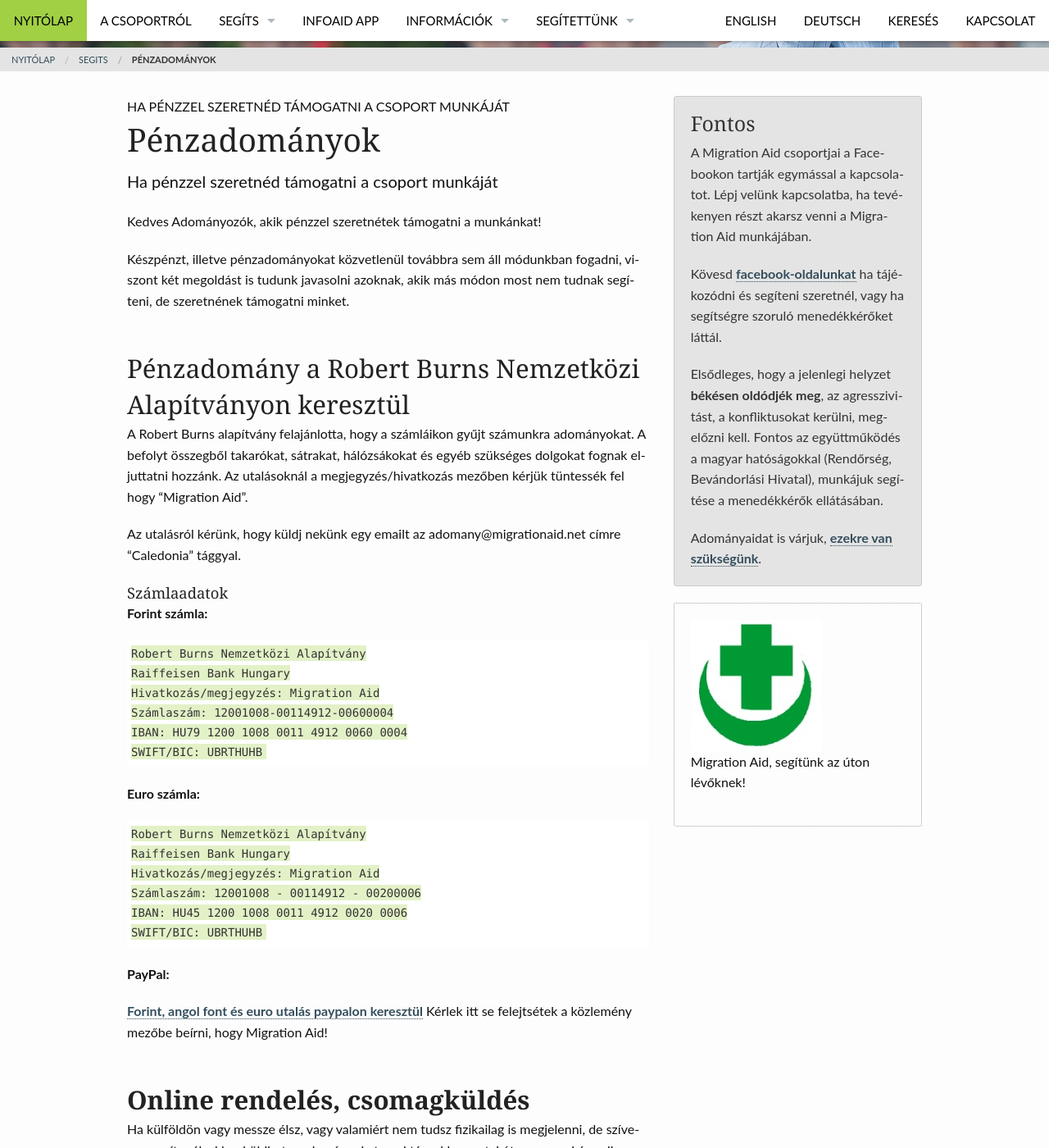
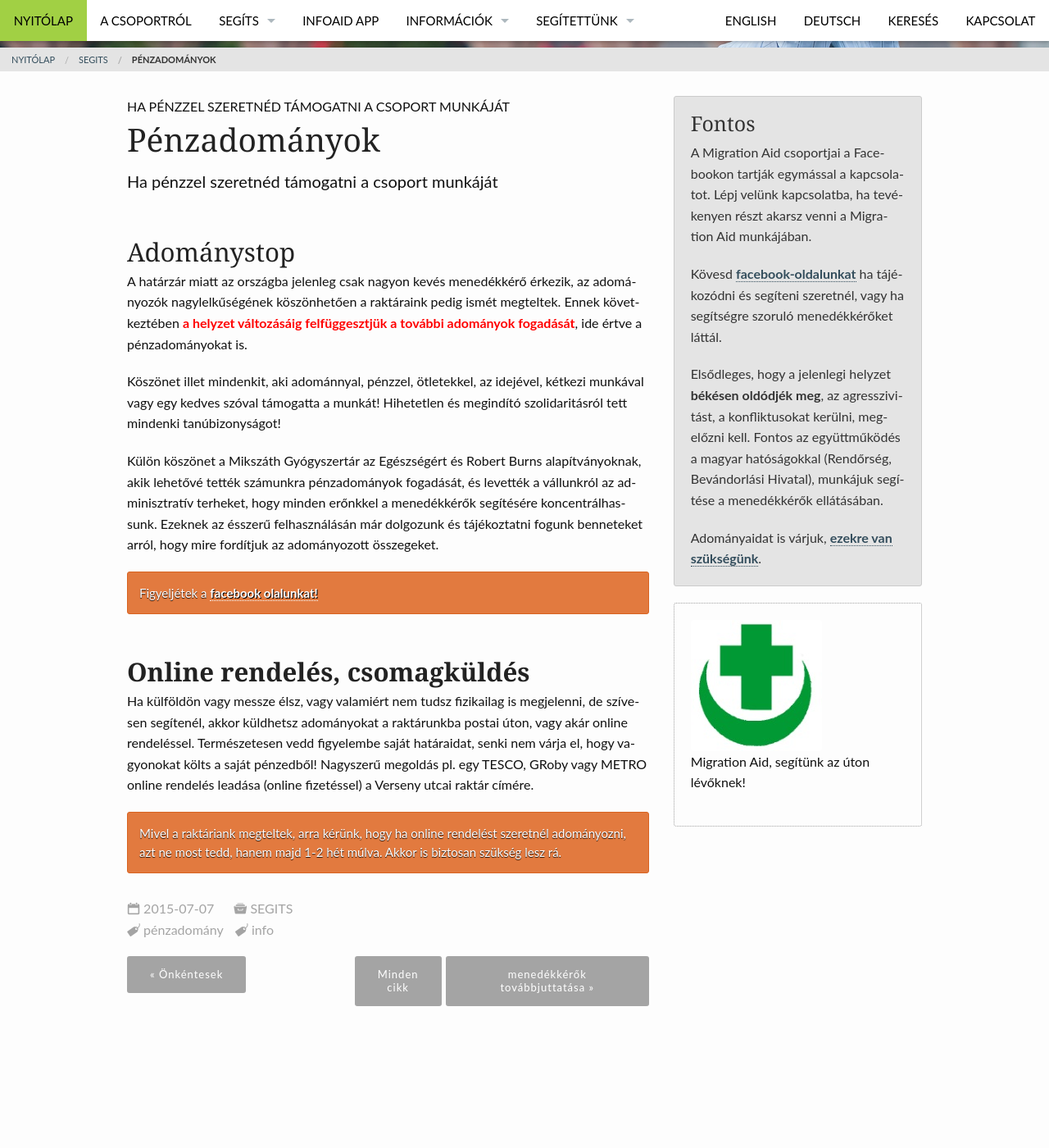
Before and after one commit to migaid/migaid.github.io, a Jekyll site: the page built from _posts/segits/2015-07-07-penzadomanyok.md, in a window 1280 px wide and 1400 px high, scrolled down 302 px. Shown: the whole window at 82% size. Built offline with Jekyll 4.4.1, drawn with Linux system fonts in a browser that asks for light colours.

Commit message:
adomanystop

```diff
--- a/_posts/segits/2015-07-07-penzadomanyok.md
+++ b/_posts/segits/2015-07-07-penzadomanyok.md
@@ -17,41 +17,16 @@
     - pénzadomány
     - info
 ---
+## Adománystop
 
-Kedves Adományozók, akik pénzzel szeretnétek támogatni a munkánkat!
+A határzár miatt az országba jelenleg csak nagyon kevés menedékkérő érkezik, az adományozók nagylelkűségének köszönhetően a raktáraink pedig ismét megteltek. Ennek következtében **<font color="red">a helyzet változásáig felfüggesztjük a további adományok fogadását</font>**, ide értve a pénzadományokat is.
 
-Készpénzt, illetve pénzadományokat közvetlenül továbbra sem áll módunkban fogadni, viszont két megoldást is tudunk javasolni azoknak, akik más módon most nem tudnak segíteni, de szeretnének támogatni minket.
+Köszönet illet mindenkit, aki adománnyal, pénzzel, ötletekkel, az idejével, kétkezi munkával vagy egy kedves szóval támogatta a munkát! Hihetetlen és megindító szolidaritásról tett mindenki tanúbizonyságot!
 
-## Pénzadomány a Robert Burns Nemzetközi Alapítványon keresztül
-A Robert Burns alapítvány felajánlotta, hogy a számláikon gyűjt számunkra adományokat. A befolyt összegből takarókat, sátrakat, hálózsákokat és egyéb szükséges dolgokat fognak eljuttatni hozzánk. Az utalásoknál a megjegyzés/hivatkozás mezőben kérjük tüntessék fel hogy "Migration Aid".
+Külön köszönet a Mikszáth Gyógyszertár az Egészségért és Robert Burns alapítványoknak, akik lehetővé tették számunkra pénzadományok fogadását, és levették a vállunkról az adminisztratív terheket, hogy minden erőnkkel a menedékkérők segítésére koncentrálhassunk.
+Ezeknek az ésszerű felhasználásán már dolgozunk és tájékoztatni fogunk benneteket arról, hogy mire fordítjuk az adományozott összegeket.
 
-Az utalásról kérünk, hogy küldj nekünk egy emailt az adomany@migrationaid.net címre "Caledonia" tággyal.
-
-##### Számlaadatok
-**Forint számla:**
-
-	Robert Burns Nemzetközi Alapítvány
-	Raiffeisen Bank Hungary
-	Hivatkozás/megjegyzés: Migration Aid
-	Számlaszám: 12001008-00114912-00600004
-	IBAN: HU79 1200 1008 0011 4912 0060 0004
-	SWIFT/BIC: UBRTHUHB
-
-**Euro számla:**
-
-	Robert Burns Nemzetközi Alapítvány
-	Raiffeisen Bank Hungary
-	Hivatkozás/megjegyzés: Migration Aid
-	Számlaszám: 12001008 - 00114912 - 00200006
-	IBAN: HU45 1200 1008 0011 4912 0020 0006
-	SWIFT/BIC: UBRTHUHB
-
-
-**PayPal:**
-
-[Forint, angol font és euro utalás paypalon keresztül](http://www.robert-burns-foundation.org/?page_id=80)
-Kérlek itt se felejtsétek a közlemény mezőbe beírni, hogy Migration Aid!
-
+{% include alert warning='Figyeljétek a <a href="https://www.facebook.com/migrationaidhungary"> facebook olalunkat!</a> '%}
 
 ## **Online rendelés, csomagküldés**
 
```
Also changed, not shown: _posts/segits/2015-07-07-adomanyok.md (+6 -10 lines), menu/english.md (+14 -22 lines), menu/segits.md (+7 -9 lines).
